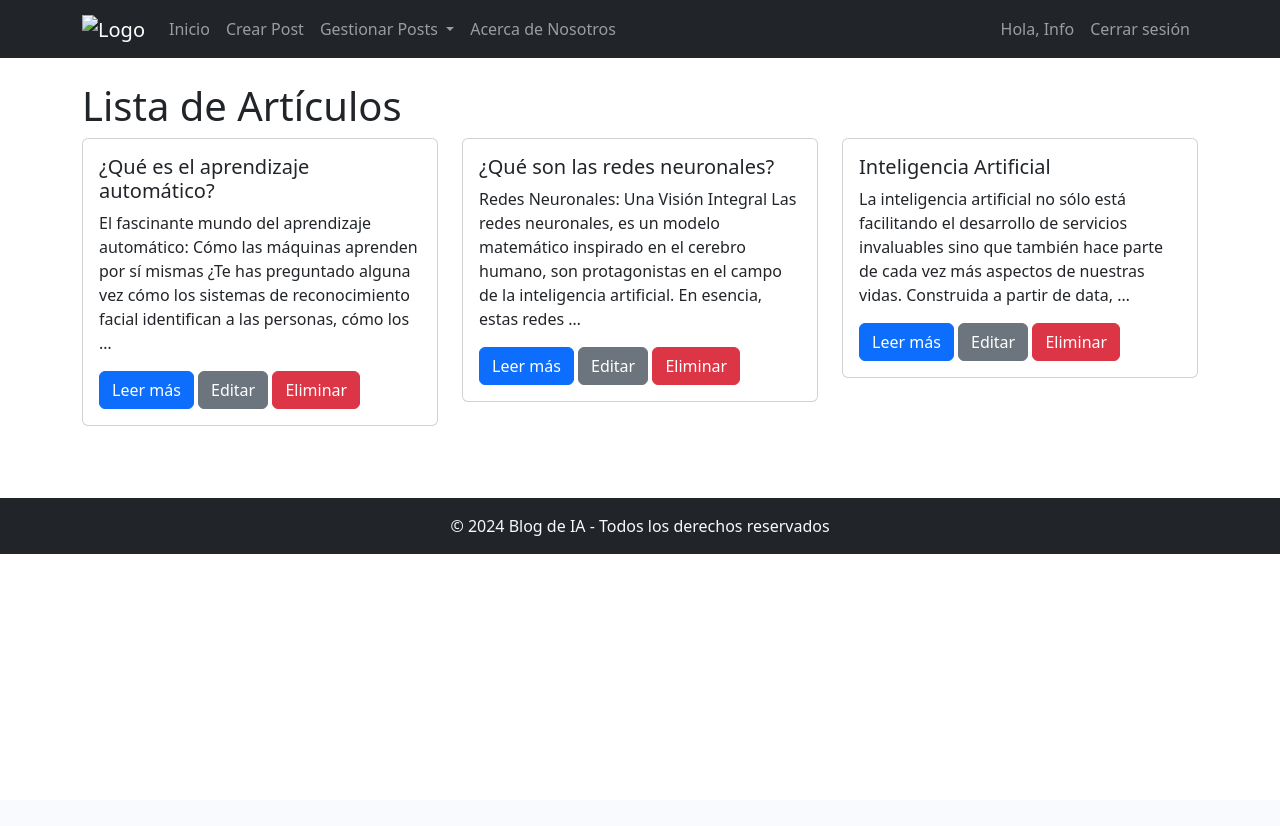
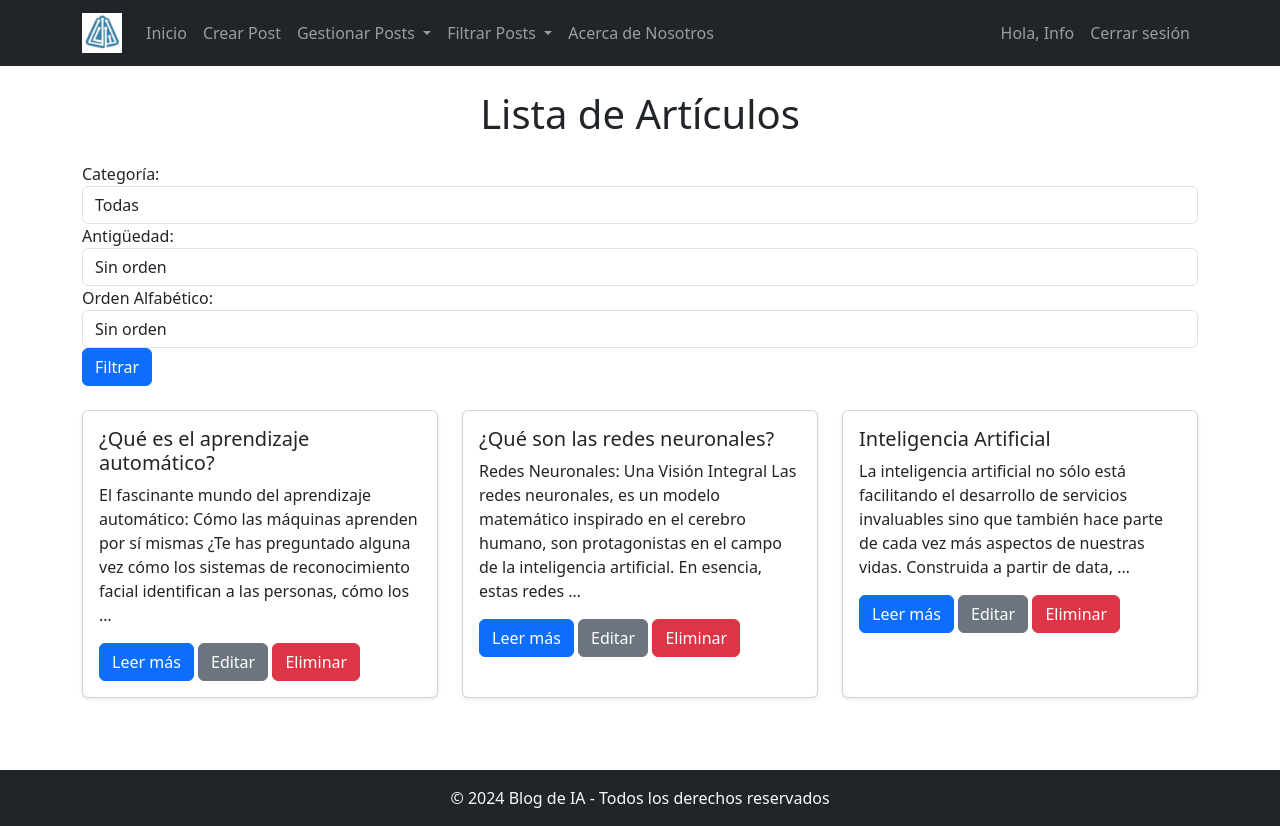
Before and after one commit to robertomarsuzzi/proyecto_final_2_etapa_informatorio, a Django app: page /articles/ in a window 1280 px wide. Before the commit the page ends 554 px from the top, so only its background shows below. Run offline with Django 5.2, Linux system fonts and the light colour scheme; a user stored in the database is signed in; data comes from the database, SQL or seed files in the repository; both versions use the stored data as it was after the commit.

Commit message:
con errores

```diff
--- a/miblog/blog/forms.py
+++ b/miblog/blog/forms.py
@@ -18,8 +18,8 @@ class CommentForm(forms.ModelForm):
 class ArticleForm(forms.ModelForm):
     class Meta:
         model = Article  # Modelo asociado al formulario
-        fields = ['title', 'content', 'category', 'image']  # Campos que se incluirán en el formulario
-        exclude = ['published_date', 'author', 'slug']  # Campos que se excluirán del formulario
+        fields = ['title', 'content', 'category', 'image', 'slug']  # Campos que se incluirán en el formulario
+        exclude = ['published_date', 'author']  # Campos que se excluirán del formulario
 
 
 class SignUpForm(UserCreationForm):
--- a/miblog/blog/models.py
+++ b/miblog/blog/models.py
@@ -27,8 +27,6 @@ class Article(models.Model):
     def save(self, *args, **kwargs):
         if not self.slug:
             self.slug = slugify(self.title)  # Genera el slug a partir del título
-            if not self.slug:
-                self.slug = str(uuid.uuid4())  # Genera un slug único si no se puede crear uno
         super().save(*args, **kwargs)  # Llama al método save de la clase base
 
     def get_absolute_url(self):
--- a/miblog/blog/templates/blog/article_confirm_delete.html
+++ b/miblog/blog/templates/blog/article_confirm_delete.html
@@ -3,7 +3,7 @@
 
 {% block content %}
 <h2>Confirmar eliminación</h2>
-<p>¿Estás seguro de que quieres eliminar el artículo "{{ object.title }}"?</p>  <!-- Mensaje de confirmación -->
+<p>¿Estás seguro de que quieres eliminar el artículo "{{ article.title }}"?</p>  <!-- Mensaje de confirmación -->
 <form method="post">
     {% csrf_token %}  <!-- Token de seguridad para prevenir ataques CSRF -->
     <button type="submit" class="btn btn-danger">Sí, eliminar</button>  <!-- Botón para confirmar la eliminación -->
--- a/miblog/blog/templates/blog/article_form.html
+++ b/miblog/blog/templates/blog/article_form.html
@@ -22,6 +22,10 @@
         {{ form.category }}  <!-- Campo de selección para la categoría del artículo -->
     </div>
     <div class="form-group">
+        <label for="{{ form.slug.id_for_label }}">Slug:</label>
+        <input type="text" class="form-control" id="{{ form.slug.id_for_label }}" value="{{ form.slug.value }}" readonly>  <!-- Campo de entrada para el slug -->
+    </div>
+    <div class="form-group">
         {{ form.image.errors }}  <!-- Muestra errores del campo imagen -->
         <label for="{{ form.image.id_for_label }}">Imagen:</label>
         {{ form.image }}  <!-- Campo para subir una imagen del artículo -->
--- a/miblog/blog/templates/blog/article_list.html
+++ b/miblog/blog/templates/blog/article_list.html
@@ -1,24 +1,56 @@
 {% extends 'blog/base.html' %}
 
 {% block content %}
-<h1>Lista de Artículos</h1>
+<h1 class="text-center my-4">Lista de Artículos</h1>
+
+<div class="mb-4">
+    <form method="get" class="form-inline">
+        <div class="form-group mr-2">
+            <label for="category" class="mr-2">Categoría:</label>
+            <select name="category" id="category" class="form-control">
+                <option value="">Todas</option>
+                {% for category in categories %}
+                    <option value="{{ category.slug }}">{{ category.name }}</option>
+                {% endfor %}
+            </select>
+        </div>
+        <div class="form-group mr-2">
+            <label for="order" class="mr-2">Antigüedad:</label>
+            <select name="order" id="order" class="form-control">
+                <option value="">Sin orden</option>
+                <option value="asc">Ascendente</option>
+                <option value="desc">Descendente</option>
+            </select>
+        </div>
+        <div class="form-group mr-2">
+            <label for="alphabet" class="mr-2">Orden Alfabético:</label>
+            <select name="alphabet" id="alphabet" class="form-control">
+                <option value="">Sin orden</option>
+                <option value="asc">A-Z</option>
+                <option value="desc">Z-A</option>
+            </select>
+        </div>
+        <button type="submit" class="btn btn-primary">Filtrar</button>
+    </form>
+</div>
+
 <div class="row">
     {% for article in articles %}
     <div class="col-md-4 mb-4">
-        <div class="card">
+        <div class="card h-100 shadow-sm">
             <div class="card-body">
-                <h5 class="card-title">{{ article.title }}</h5>  <!-- Muestra el título del artículo -->
-                <p class="card-text">{{ article.content|truncatewords:30 }}</p>  <!-- Muestra un resumen del contenido -->
-                <a href="{% url 'article_detail' article.slug %}" class="btn btn-primary">Leer más</a>  <!-- Enlace a los detalles del artículo -->
+                <h5 class="card-title">{{ article.title }}</h5>
+                <p class="card-text">{{ article.content|truncatewords:30 }}</p>
+                <a href="{% url 'article_detail' article.slug %}" class="btn btn-primary">Leer más</a>
                 {% if user.is_authenticated %}
-                <a href="{% url 'article_edit' article.slug %}" class="btn btn-secondary">Editar</a>  <!-- Enlace para editar el artículo -->
-                <a href="{% url 'article_delete' article.slug %}" class="btn btn-danger">Eliminar</a>  <!-- Enlace para eliminar el artículo -->
+                <a href="{% url 'article_edit' article.slug %}" class="btn btn-secondary">Editar</a>
+                <a href="{% url 'article_delete' article.slug %}" class="btn btn-danger">Eliminar</a>
                 {% endif %}
             </div>
         </div>
     </div>
     {% empty %}
-    <p>No hay artículos disponibles.</p>  <!-- Mensaje si no hay artículos -->
+    <p>No hay artículos disponibles.</p>
     {% endfor %}
 </div>
 {% endblock %}
--- a/miblog/blog/templates/blog/base.html
+++ b/miblog/blog/templates/blog/base.html
@@ -14,7 +14,7 @@
     <nav class="navbar navbar-expand-lg navbar-dark bg-dark">
         <div class="container">
             <a class="navbar-brand" href="{% url 'home' %}">
-                <img src="{{ MEDIA_URL }} "descarga.jpeg" alt="Logo" style="height: 40px;">  <!-- Logo en la barra de navegación -->
+                <img src="{{ MEDIA_URL }}descarga.jpeg" alt="Logo" style="height: 40px;">  <!-- Logo en la barra de navegación -->
             </a>
             <button class="navbar-toggler" type="button" data-bs-toggle="collapse" data-bs-target="#navbarNav" aria-controls="navbarNav" aria-expanded="false" aria-label="Toggle navigation">
                 <span class="navbar-toggler-icon"></span>
@@ -32,15 +32,59 @@
                             <a class="nav-link dropdown-toggle" href="#" id="navbarDropdown" role="button" data-bs-toggle="dropdown" aria-expanded="false">
                                 Gestionar Posts
                             </a>
+                            <ul class="dropdown-menu" aria-labelledby="navbarDropdown">
+                                <li>
+                                    <a class="dropdown-item" href="{% url 'article_list' %}">Listar Posts</a>
                                 </li>
+                                <li>
+                                    <a class="dropdown-item" href="{% url 'article_edit' %}">Editar Post</a>
+                                </li>
+                                <li>
+                                    <a class="dropdown-item" href="{% url 'article_delete' %}">Eliminar Post</a>
+                                </li>
+                            </ul>
+                        </li>
+                        <li class="nav-item dropdown">
+                            <a class="nav-link dropdown-toggle" href="#" id="navbarDropdown" role="button" data-bs-toggle="dropdown" aria-expanded="false">
+                                Filtrar Posts
+                            </a>
+                            <ul class="dropdown-menu" aria-labelledby="navbarDropdown">
+                                <li>
+                                    <form method="get" action="{% url 'article_list' %}" class="px-3 py-2">
+                                        <div class="form-group">
+                                            <label for="category" class="form-label">Categoría:</label>
+                                            <select name="category" id="category" class="form-select">
+                                                <option value="">Todas</option>
+                                                {% for category in categories %}
+                                                    <option value="{{ category.slug }}">{{ category.name }}</option>
+                                                {% endfor %}
+                                            </select>
+                                        </div>
+                                        <div class="form-group">
+                                            <label for="order" class="form-label">Antigüedad:</label>
+                                            <select name="order" id="order" class="form-select">
+                                                <option value="">Sin orden</option>
+                                                <option value="asc">Ascendente</option>
+                                                <option value="desc">Descendente</option>
+                                            </select>
+                                        </div>
+                                        <div class="form-group">
+                                            <label for="alphabet" class="form-label">Orden Alfabético:</label>
+                                            <select name="alphabet" id="alphabet" class="form-select">
+                                                <option value="">Sin orden</option>
+                                                <option value="asc">A-Z</option>
+                                                <option value="desc">Z-A</option>
+                                            </select>
+                                        </div>
+                                        <button type="submit" class="btn btn-primary mt-2">Filtrar</button>
+                                    </form>
+                                </li>
+                            </ul>
+                        </li>
+
                         <li class="nav-item">
                             <a class="nav-link" href="{% url 'about_us' %}">Acerca de Nosotros</a>  <!-- Enlace a la página About Us -->
-                        </li>
-                            <ul class="dropdown-menu" aria-labelledby="navbarDropdown">
-                                <li><a class="dropdown-item" href="{% url 'article_list' %}">Listar Posts</a></li>
-                                <li><a class="dropdown-item" href="{% url 'article_create' %}">Crear Post</a></li>
-                            </ul>
-                        </li>
+
                     {% endif %}
                 </ul>
                 <ul class="navbar-nav">
--- a/miblog/blog/urls.py
+++ b/miblog/blog/urls.py
@@ -4,6 +4,7 @@ from django.conf import settings
 from django.conf.urls.static import static
 urlpatterns = [
     path('', article_list, name='article_list'),  # URL para la lista de artículos
+    path('articles/', article_list, name='article_list'),
     path('about/', about_us, name='about_us'),  # URL para la página "About Us"
     path('article/create/', article_create, name='article_create'),  # URL para crear un artículo
     path('article/edit/<slug:slug>/', article_edit, name='article_edit'),  # URL para editar un artículo
--- a/miblog/blog/views.py
+++ b/miblog/blog/views.py
@@ -1,5 +1,5 @@
 from django.shortcuts import render, get_object_or_404, redirect
-from .models import Article, Comment
+from .models import Article, Comment, Category
 from .forms import CommentForm, ArticleForm, SignUpForm
 from django.contrib.auth import login, authenticate, logout
 from django.contrib.auth.forms import UserCreationForm, AuthenticationForm
@@ -23,7 +23,7 @@ def home(request):
 
 
 
-def article_detail(request, slug):
+def article_detail(request):
     article = get_object_or_404(Article, slug=slug)
     comments = article.comments.all().order_by('-created_at')
 
@@ -47,8 +47,7 @@ def article_detail(request, slug):
 
 @login_required
 def article_edit(request, slug):
-    article = get_object_or_404(Article, slug=slug)  # Obtiene el artículo por slug o devuelve 404 si no existe
-
+    article = get_object_or_404(Article, slug=slug)  # Asegúrate de que el slug se pase aquí
     if request.user != article.author:
         return redirect('home')  # Solo el autor puede editar sus artículos
 
@@ -72,7 +71,7 @@ def article_edit(request, slug):
 
 
 
-def category_detail(request, slug):
+def category_detail(request):
     category = get_object_or_404(Category, slug=slug)
     articles = Article.objects.filter(category=category, is_published=True)
     context = {
@@ -118,8 +117,8 @@ def article_create(request):
 
 @login_required
 
-def article_delete(request, slug):
-    article = get_object_or_404(Article, slug=slug)
+def article_delete(request):
+    article = get_object_or_404(Article)
 
     if request.user != article.author:
         return redirect('home')  # Solo el autor puede eliminar su artículo
@@ -193,7 +192,39 @@ def about_us(request):
 
 def article_list(request):
     articles = Article.objects.filter(is_published=True)  # Filtra los artículos publicados
+
+    # Filtrar por categoría
+    category_slug = request.GET.get('category')
+    if category_slug:
+        articles = articles.filter(category__slug=category_slug)
+
+    # Filtrar por antigüedad
+    order = request.GET.get('order')
+    if order == 'asc':
+        articles = articles.order_by('published_date')  # Antigüedad ascendente
+    elif order == 'desc':
+        articles = articles.order_by('-published_date')  # Antigüedad descendente
+
+    # Filtrar por orden alfabético
+    alphabet_order = request.GET.get('alphabet')
+    if alphabet_order == 'asc':
+        articles = articles.order_by('title')  # Orden alfabético ascendente
+    elif alphabet_order == 'desc':
+        articles = articles.order_by('-title')  # Orden alfabético descendente
+
+
+    articles = Article.objects.filter(is_published=True)  # Asegúrate de que haya artículos publicados
+    categories = Category.objects.all()  # Obtener todas las categorías para el filtro
+
     context = {
-        'articles': articles  # Pasa los artículos al contexto
+        'articles': articles,
+        'categories': categories,
     }
     return render(request, 'blog/article_list.html', context)  # Renderiza la plantilla con los artículos
+
+    def some_view(request):
+       context = {
+           'user': request.user,
+           # Otras variables de contexto
+       }
+       return render(request, 'blog/base.html', context)
```
Also changed, not shown: miblog/db.sqlite3, miblog/media/articles/descarga_2.jpeg (added), miblog/media/articles/shutterstock_1803136597.jpeg.webp (added). Lines whose indentation alone changed are shown as unchanged.
